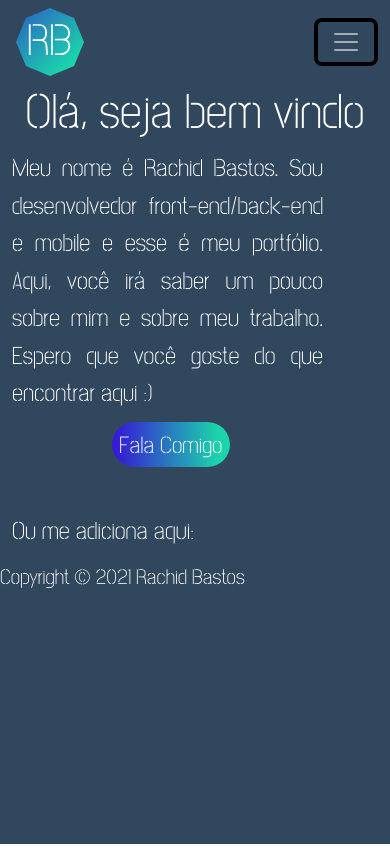
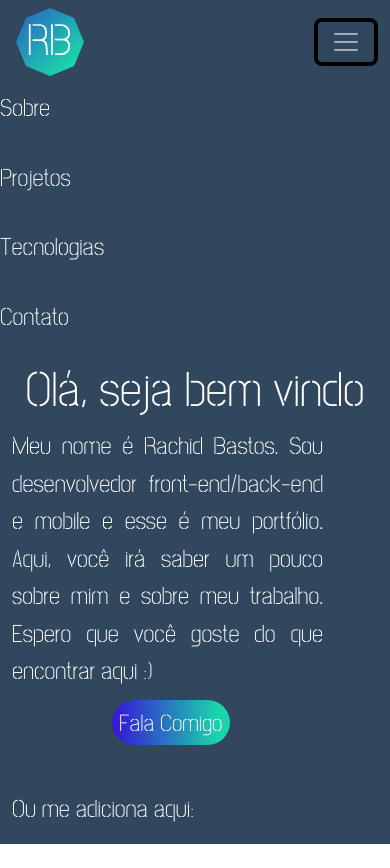
Before and after one commit to rachidb5/rachidev, a React (Create React App) app: page / in a window 390 px wide. Both pictures are taken after a click on the button "Alterna navegação". Before the commit the page ends 844 px from the top, so only its background shows below. Built offline with nearby package versions, Linux system fonts and the light colour scheme.

Commit message:
menu responsivo

```diff
--- /dev/null
+++ b/src/Components/DropdownHeader.css
@@ -0,0 +1,17 @@
+@media (min-width: 990px) {
+  .dropdown {
+      display: none;
+  }
+}
+
+.nav-link{
+    font-size: 25px;
+}
+
+.nav-link:hover{
+    font-size: 25px;
+    background-image: linear-gradient(90deg, #351BD5 3.51%, #1BD4AB 89.73%);
+    background-clip: text;
+    -webkit-background-clip: text;
+    color: transparent;
+}
--- /dev/null
+++ b/src/Components/DropdownHeader.jsx
@@ -0,0 +1,25 @@
+import React from "react";
+import "./DropdownHeader.css";
+import "./Header.css";
+import { Link } from "react-router-dom";
+
+export default function DropdownHeader(props) {
+    return (
+      <div className="dropdown ml-5">
+        <ul className="navbar-nav ml-auto">
+          <li className="nav-item active">
+            <Link><p className="white nav-link">Sobre</p></Link>
+          </li>
+          <li className="nav-item">
+            <Link><p className="white nav-link">Projetos</p></Link>
+          </li>
+          <li className="nav-item">
+            <Link><p className="white nav-link">Tecnologias</p></Link>
+          </li>
+          <li className="nav-item">
+            <Link><p className="white nav-link">Contato</p></Link>
+          </li>
+        </ul>
+      </div>
+    )
+}
--- a/src/Components/Header.jsx
+++ b/src/Components/Header.jsx
@@ -1,18 +1,31 @@
 import React from "react";
 import "./Header.css";
 import { Link } from "react-router-dom";
+import Context from '../Context/Context';
+import { useContext } from 'react';
 import Logo from '../assets/logo.png'
 
 
 export default function Header(props) {
-
+  const { menu, setMenu }= useContext(Context);
+  function menuDropper() {
+    setMenu(!menu);
+    console.log(menu)
+  }
     return (
       <header>
       <nav className="navbar navbar-expand-lg d-flex justify-content-between">
         <Link>
           <span className="navbar-brand mt-2"><img src={ Logo } alt="Logo"/></span>
         </Link>
-          <button className="navbar-toggler navbar-dark" type="button" data-toggle="collapse" data-target="#navbarNavDropdown" aria-controls="navbarNavDropdown" aria-expanded="false" aria-label="Alterna navegação">
+          <button
+            className="navbar-toggler navbar-dark"
+            type="button" data-toggle="collapse"
+            data-target="#navbarNavDropdown"
+            aria-controls="navbarNavDropdown"
+            aria-expanded="false"
+            onClick={() => menuDropper()}
+            aria-label="Alterna navegação">
             <span className="navbar-toggler-icon"></span>
           </button>
           <div className="collapse navbar-collapse navbar-toggler mt-3" id="navbarNavDropdown">
--- a/src/Context/Provider.jsx
+++ b/src/Context/Provider.jsx
@@ -13,7 +13,6 @@ function Provider({ children }) {
     return (
         <Context.Provider value={ context }>
           { children }
-          { console.log(menu)}
         </Context.Provider>
       );
 }
--- a/src/Pages/Main.jsx
+++ b/src/Pages/Main.jsx
@@ -1,13 +1,18 @@
 import React from 'react';
 import './Bg.css'
 import Header from '../Components/Header';
+import Context from '../Context/Context';
+import { useContext } from 'react';
+import DropdownHeader from '../Components/DropdownHeader';
 import Banner from '../Components/Banner';
 import Footer from '../Components/Footer';
 
 function Main() {
+  const { menu }= useContext(Context);
   return (
     <div className="bg">
       <Header />
+      {menu ? <DropdownHeader/>: null }
       <Banner />
       <Footer />
     </div>
```
